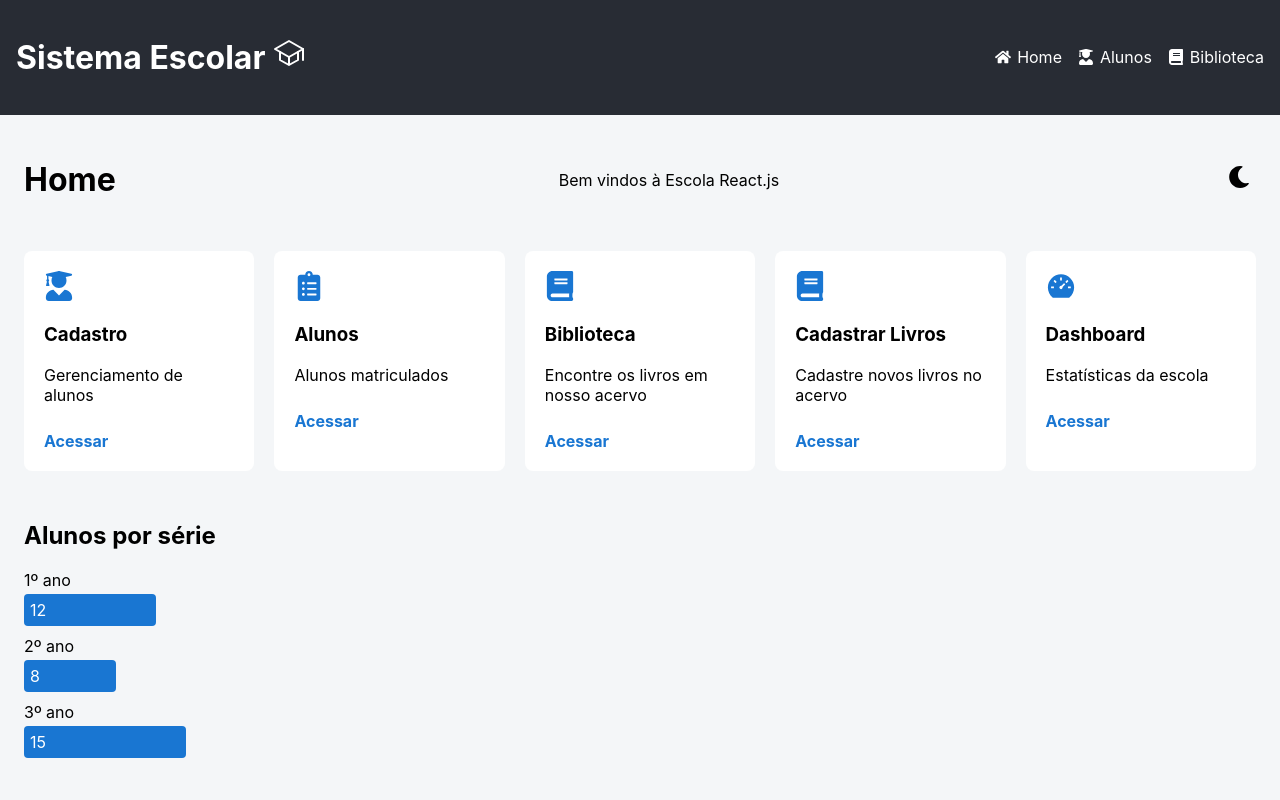
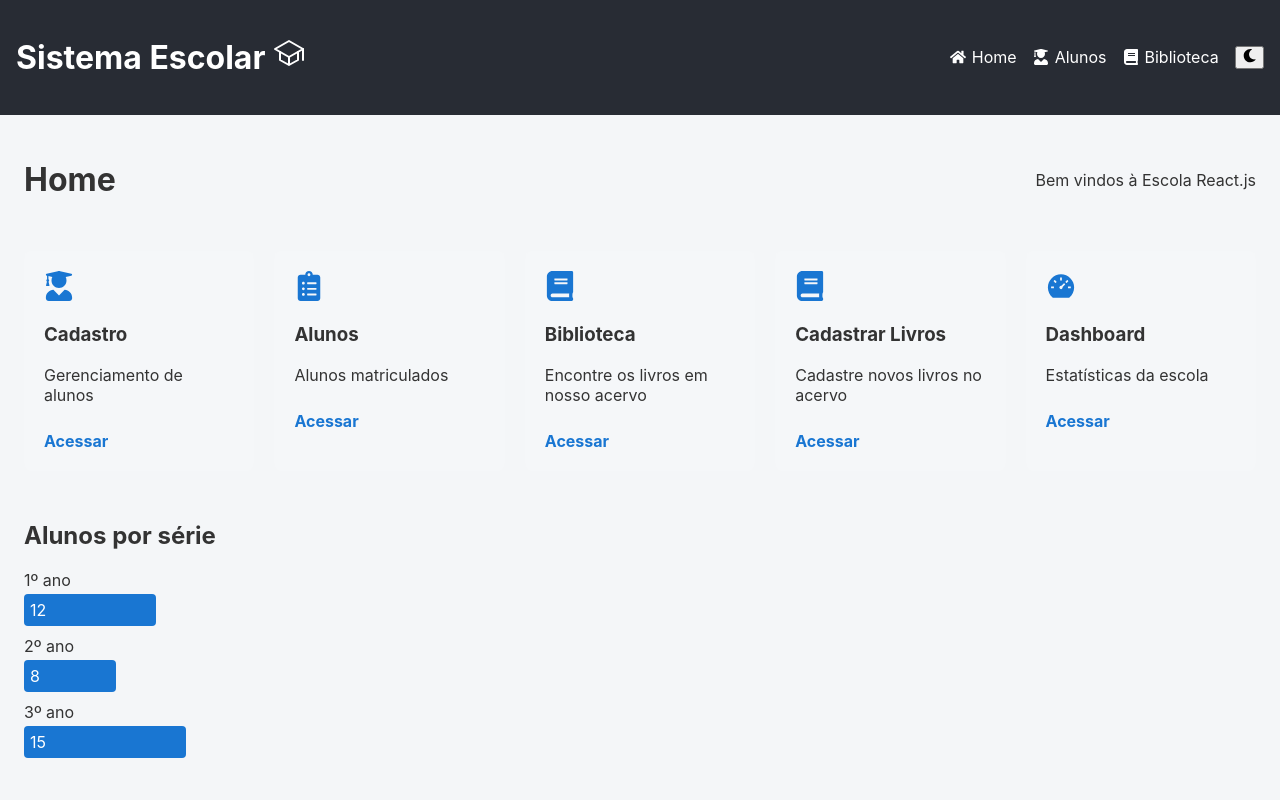
Before and after one commit to TonMendes/sistema-escolar, a React (Create React App) app: page / in a window 1280 px wide. Shown: the top 800 px of the page. Built offline with nearby package versions, Linux system fonts and the light colour scheme.

Commit message:
Desafio 4

```diff
--- a/src/App.js
+++ b/src/App.js
@@ -7,11 +7,15 @@ import Alunos from "./pages/Alunos";
 import Biblioteca from "./pages/Biblioteca";
 import Dashboard from "./pages/Dashboard";
 import CadastrarLivros from "./pages/CadastrarLivros";
+import { useState } from "react";
 
 function App() {
+  const [darkMode, setDarkMode] = useState(false);
+
   return (
     <BrowserRouter>
-      <Header />
+      <div className={darkMode ? "dark" : "light"}>
+        <Header darkMode={darkMode} setDarkMode={setDarkMode} />
 
         <main>
           <Routes>
@@ -25,6 +29,7 @@ function App() {
         </main>
 
         <Footer />
+      </div>
     </BrowserRouter>
   );
 }
--- a/src/components/Header.js
+++ b/src/components/Header.js
@@ -1,24 +1,28 @@
-import {Link} from 'react-router-dom';
-import styles from './Header.module.css';
-import {FaHome, FaUserGraduate, FaBook} from 'react-icons/fa';
-import {IoSchoolOutline} from 'react-icons/io5'
+import { Link } from "react-router-dom";
+import styles from "./Header.module.css";
+import { FaHome, FaUserGraduate, FaBook, FaSun, FaMoon } from "react-icons/fa";
+import { IoSchoolOutline } from "react-icons/io5";
 
-function Header(){
-
-    return(
+function Header({ darkMode, setDarkMode }) {
+  return (
     <header className={styles.header}>
-            <h1>Sistema Escolar <IoSchoolOutline/> </h1>
+      <h1>
+        Sistema Escolar <IoSchoolOutline />{" "}
+      </h1>
 
       <nav>
-                <Link to='/'>
+        <Link to="/">
           <FaHome /> Home
         </Link>
-                <Link to='/alunos'>
+        <Link to="/alunos">
           <FaUserGraduate /> Alunos
         </Link>
-                <Link to='/biblioteca'>
-                    <FaBook/> Biblioteca
+        <Link to="/biblioteca">
+          <FaBook /> Biblioteca
         </Link>
+        <button onClick={() => setDarkMode(!darkMode)}>
+          {darkMode ? <FaSun /> : <FaMoon />}
+        </button>
       </nav>
     </header>
   );
--- a/src/index.css
+++ b/src/index.css
@@ -1,13 +1,58 @@
 body {
   margin: 0;
-  font-family: -apple-system, BlinkMacSystemFont, 'Segoe UI', 'Roboto', 'Oxygen',
-    'Ubuntu', 'Cantarell', 'Fira Sans', 'Droid Sans', 'Helvetica Neue',
-    sans-serif;
+  font-family:
+    -apple-system, BlinkMacSystemFont, "Segoe UI", "Roboto", "Oxygen", "Ubuntu",
+    "Cantarell", "Fira Sans", "Droid Sans", "Helvetica Neue", sans-serif;
   -webkit-font-smoothing: antialiased;
   -moz-osx-font-smoothing: grayscale;
 }
 
 code {
-  font-family: source-code-pro, Menlo, Monaco, Consolas, 'Courier New',
-    monospace;
+  font-family:
+    source-code-pro, Menlo, Monaco, Consolas, "Courier New", monospace;
 }
+
+.light {
+  background-color: #f4f6f8;
+  color: #333;
+  min-height: 100vh;
+}
+
+.dark {
+  background-color: #1a1a2e;
+  color: #eee;
+  min-height: 100vh;
+}
+
+.dark header {
+  background-color: #16213e;
+}
+
+.dark footer {
+  background-color: #16213e;
+}
+
+.dark main {
+  background-color: #1a1a2e;
+}
+
+.dark table {
+  color: #eee;
+}
+
+.dark input {
+  background-color: #16213e;
+  color: #eee;
+  border-color: #444;
+}
+
+.dark button {
+  background-color: #0f3460;
+  color: #eee;
+}
+
+.dark .card,
+.dark div[class*="card"] {
+  background-color: #16213e;
+  color: #eee;
+}
--- a/src/pages/Home.js
+++ b/src/pages/Home.js
@@ -1,18 +1,10 @@
 import { useState } from "react";
 import styles from "./Home.module.css";
-import {
-  FaSun,
-  FaMoon,
-  FaUserGraduate,
-  FaClipboardList,
-  FaBook,
-} from "react-icons/fa";
+import { FaUserGraduate, FaClipboardList, FaBook } from "react-icons/fa";
 import { Link } from "react-router-dom";
 import { AiFillDashboard } from "react-icons/ai";
 
 function Home() {
-  const [darkMode, setDarkMode] = useState(false);
-
   const alunosPorSerie = [
     { serie: "1º ano", total: 12 },
     { serie: "2º ano", total: 8 },
@@ -20,19 +12,10 @@ function Home() {
   ];
 
   return (
-    <div
-      className={`${styles.container} ${darkMode ? styles.dark : styles.light}`}
-    >
+    <div className={styles.container}>
       <header className={styles.header}>
         <h1>Home</h1>
         <p>Bem vindos à Escola React.js</p>
-
-        <button
-          className={styles.themeBtn}
-          onClick={() => setDarkMode(!darkMode)}
-        >
-          {darkMode ? <FaSun /> : <FaMoon />}
-        </button>
       </header>
 
       <section className={styles.cards}>
```
Lines whose indentation alone changed are shown as unchanged.
